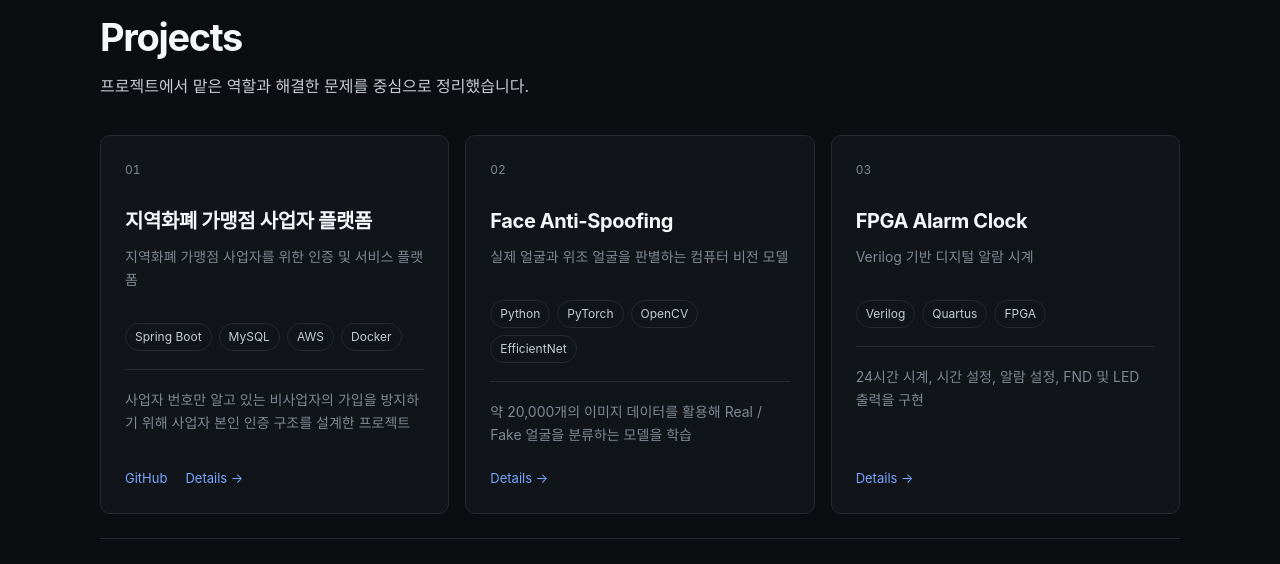
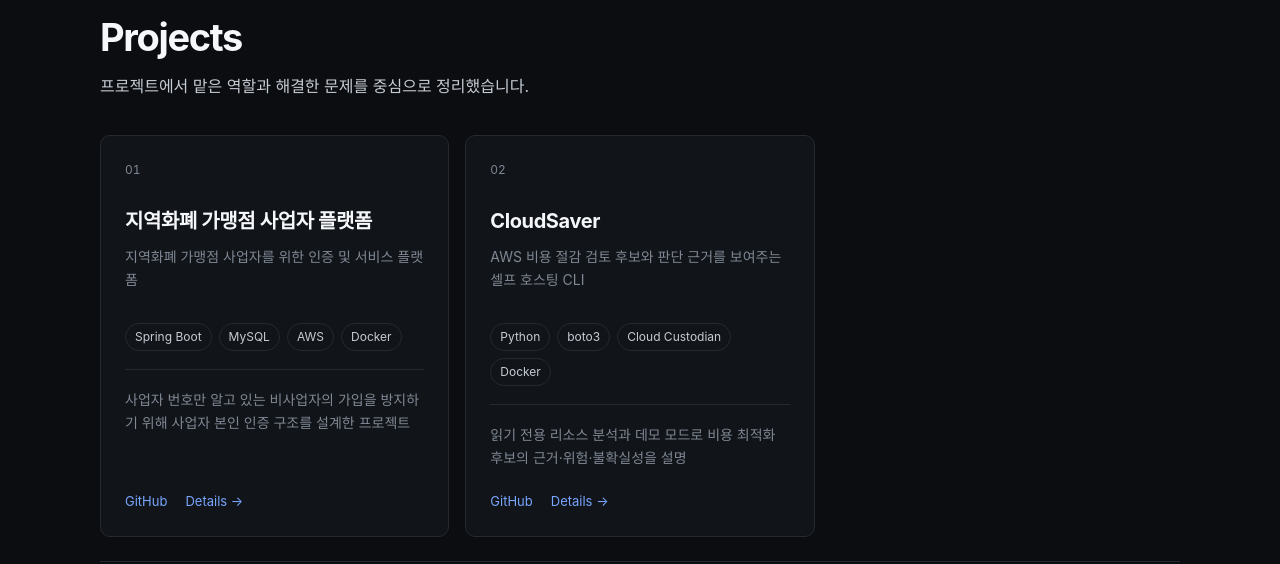
Before and after one commit to nangman-infra/heejun-home, a Next.js app: page / in a window 1280 px wide. Shown: the part 1340-1904 px from the top of the page. Built offline with nearby package versions, Linux system fonts and the light colour scheme; no server answers.

Commit message:
Replace older projects with CloudSaver

```diff
--- a/data/portfolio.ts
+++ b/data/portfolio.ts
@@ -54,25 +54,17 @@ export const portfolioData = {
       },
     },
     {
-      slug: "anti-spoofing",
-      name: "Face Anti-Spoofing",
-      description: "실제 얼굴과 위조 얼굴을 판별하는 컴퓨터 비전 모델",
-      technologies: ["Python", "PyTorch", "OpenCV", "EfficientNet"],
-      focus: "약 20,000개의 이미지 데이터를 활용해 Real / Fake 얼굴을 분류하는 모델을 학습",
+      slug: "cloudsaver",
+      name: "CloudSaver",
+      description: "AWS 비용 절감 검토 후보와 판단 근거를 보여주는 셀프 호스팅 CLI",
+      technologies: ["Python", "boto3", "Cloud Custodian", "Docker"],
+      focus: "읽기 전용 리소스 분석과 데모 모드로 비용 최적화 후보의 근거·위험·불확실성을 설명",
+      github: "https://github.com/Zenjun/CloudSaver",
       details: {
-        overview: "얼굴 이미지가 실제 촬영본인지 위조된 입력인지 분류하는 컴퓨터 비전 프로젝트입니다.",
-        problem: "다양한 촬영 환경과 위조 방식에서도 실제 얼굴과 위조 얼굴을 안정적으로 구분해야 했습니다.",
-      },
-    },
-    {
-      slug: "fpga-alarm-clock",
-      name: "FPGA Alarm Clock",
-      description: "Verilog 기반 디지털 알람 시계",
-      technologies: ["Verilog", "Quartus", "FPGA"],
-      focus: "24시간 시계, 시간 설정, 알람 설정, FND 및 LED 출력을 구현",
-      details: {
-        overview: "Verilog로 디지털 시계와 알람 기능을 설계하고 FPGA 보드에서 동작하도록 구현한 프로젝트입니다.",
-        problem: "시계 동작과 사용자 설정, 알람 출력이 서로 충돌하지 않도록 상태와 신호를 설계해야 했습니다.",
+        overview: "AWS 리소스에서 비용 절감 검토 후보를 찾고 근거, 운영 위험, 비용 정보의 불확실성을 함께 보여주는 CLI 프로젝트입니다.",
+        problem: "유휴 리소스로 보이는 항목도 운영 의존성이나 사용량 자료가 부족할 수 있어, 단순 탐지만으로 중지·삭제 여부를 결정하기 어렵습니다.",
+        implementation: "EC2·EBS·Elastic IP의 읽기 전용 수집, AWS 없이 실행하는 데모 모드, 정책 기반 후보 탐지, 저장 보고서 분석과 HTML 대시보드를 구현했습니다. Cloud Custodian 정책 검증도 지원합니다.",
+        result: "후보별 근거와 위험을 확인할 수 있으며, 실제 AWS 계정에서의 수집 및 정책 평가는 아직 검증되지 않았습니다. 기본 스캔의 절감액은 UNKNOWN으로 표시합니다.",
       },
     },
   ] satisfies Project[],
```
Also changed, not shown: 1 other file (tests, documents, lock files or other folders).
